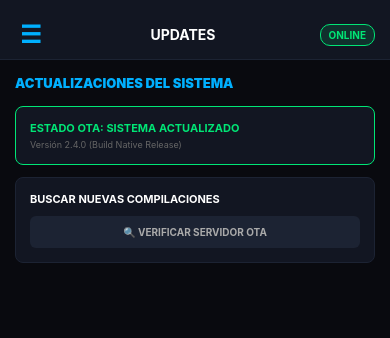
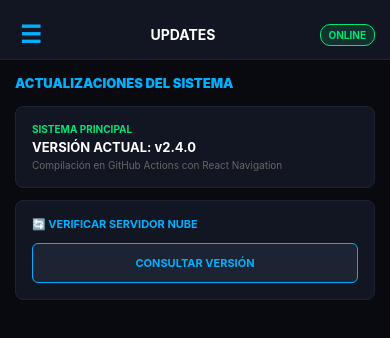
Before and after one commit to miappnav-cell/Interfaz, a React Native app: screen /Updates in a window 390 px wide. Shown: the top 338 px of the page. Built offline with nearby package versions, Linux system fonts and the light colour scheme.

Commit message:
fix: Solucionar crash fade_through de la captura y modularizar UpdatesScreen

```diff
--- a/src/screens/Updates/components/UpdateCard.jsx
+++ b/src/screens/Updates/components/UpdateCard.jsx
@@ -1,20 +1,48 @@
-import React from 'react';
-import { View, Text, StyleSheet, TouchableOpacity } from 'react-native';
+import React, { useState } from 'react';
+import { View, Text, StyleSheet, TouchableOpacity, ActivityIndicator } from 'react-native';
+import { updateService } from '../../../services/updateService';
 
 export default function UpdateCard() {
+  const [loading, setLoading] = useState(false);
+  const [result, setResult] = useState(null);
+
+  const handleCheck = async () => {
+    setLoading(true);
+    setResult(null);
+    const res = await updateService.checkVersion('2.4.0');
+    setLoading(false);
+    setResult(res);
+  };
+
   return (
     <View style={styles.card}>
-      <Text style={styles.title}>BUSCAR NUEVAS COMPILACIONES</Text>
-      <TouchableOpacity style={styles.btn}>
-        <Text style={styles.btnText}>🔍 VERIFICAR SERVIDOR OTA</Text>
+      <Text style={styles.title}>🔄 VERIFICAR SERVIDOR NUBE</Text>
+      <TouchableOpacity style={styles.btn} onPress={handleCheck} disabled={loading}>
+        {loading ? <ActivityIndicator color="#00b0ff" /> : <Text style={styles.btnText}>CONSULTAR VERSIÓN</Text>}
       </TouchableOpacity>
+
+      {result && (
+        <View style={styles.responseContainer}>
+          {result.error ? (
+            <Text style={styles.errorText}>❌ Error: {result.error}</Text>
+          ) : result.hasUpdate ? (
+            <Text style={styles.updateText}>🚀 Nueva versión disponible: v{result.latestVersion}</Text>
+          ) : (
+            <Text style={styles.successText}>✅ El sistema está completamente actualizado (v2.4.0)</Text>
+          )}
+        </View>
+      )}
     </View>
   );
 }
 
 const styles = StyleSheet.create({
-  card: { backgroundColor: '#121622', padding: 14, borderRadius: 8, borderWidth: 1, borderColor: '#1c2333', marginBottom: 12 },
-  title: { color: '#fff', fontSize: 11, fontWeight: 'bold', marginBottom: 10 },
-  btn: { backgroundColor: '#1c2333', padding: 10, borderRadius: 6, alignItems: 'center' },
-  btnText: { color: '#aaa', fontSize: 10, fontWeight: 'bold' }
+  card: { backgroundColor: '#121622', padding: 16, borderRadius: 8, borderWidth: 1, borderColor: '#1c2333' },
+  title: { color: '#00b0ff', fontSize: 11, fontWeight: 'bold', marginBottom: 12 },
+  btn: { backgroundColor: '#1c2333', padding: 12, borderRadius: 6, alignItems: 'center', borderWidth: 1, borderColor: '#00b0ff' },
+  btnText: { color: '#00b0ff', fontSize: 11, fontWeight: 'bold' },
+  responseContainer: { marginTop: 12, padding: 10, backgroundColor: '#090a0f', borderRadius: 6 },
+  successText: { color: '#00e676', fontSize: 10, textAlign: 'center' },
+  updateText: { color: '#ffb300', fontSize: 10, textAlign: 'center', fontWeight: 'bold' },
+  errorText: { color: '#ff5252', fontSize: 10, textAlign: 'center' }
 });
--- a/src/screens/Updates/components/UpdateStatusCard.jsx
+++ b/src/screens/Updates/components/UpdateStatusCard.jsx
@@ -4,14 +4,16 @@ import { View, Text, StyleSheet } from 'react-native';
 export default function UpdateStatusCard() {
   return (
     <View style={styles.card}>
-      <Text style={styles.title}>ESTADO OTA: SISTEMA ACTUALIZADO</Text>
-      <Text style={styles.sub}>Versión 2.4.0 (Build Native Release)</Text>
+      <Text style={styles.badge}>SISTEMA PRINCIPAL</Text>
+      <Text style={styles.version}>VERSIÓN ACTUAL: v2.4.0</Text>
+      <Text style={styles.subtext}>Compilación en GitHub Actions con React Navigation</Text>
     </View>
   );
 }
 
 const styles = StyleSheet.create({
-  card: { backgroundColor: '#121622', padding: 14, borderRadius: 8, borderWidth: 1, borderColor: '#00e676', marginBottom: 12 },
-  title: { color: '#00e676', fontSize: 11, fontWeight: 'bold' },
-  sub: { color: '#666', fontSize: 9, marginTop: 4 }
+  card: { backgroundColor: '#121622', padding: 16, borderRadius: 8, borderWidth: 1, borderColor: '#1c2333', marginBottom: 12 },
+  badge: { color: '#00e676', fontSize: 10, fontWeight: 'bold', marginBottom: 4 },
+  version: { color: '#fff', fontSize: 13, fontWeight: 'bold' },
+  subtext: { color: '#666', fontSize: 10, marginTop: 4 }
 });
--- /dev/null
+++ b/src/services/updateService.js
@@ -0,0 +1,22 @@
+const RENDER_API = 'https://render-api-backend.onrender.com';
+
+export const updateService = {
+  checkVersion: async (currentVersion = '2.4.0') => {
+    try {
+      const response = await fetch(`${RENDER_API}/version`);
+      if (!response.ok) throw new Error('Respuesta no válida del servidor');
+      const data = await response.json();
+      return {
+        hasUpdate: data.version !== currentVersion,
+        latestVersion: data.version || '2.4.0',
+        notes: data.notes || 'Mejoras de rendimiento y estabilidad.',
+        downloadUrl: data.downloadUrl || ''
+      };
+    } catch (error) {
+      return {
+        hasUpdate: false,
+        error: error.message
+      };
+    }
+  }
+};
```
Also changed, not shown: 1 other file (tests, documents, lock files or other folders).
